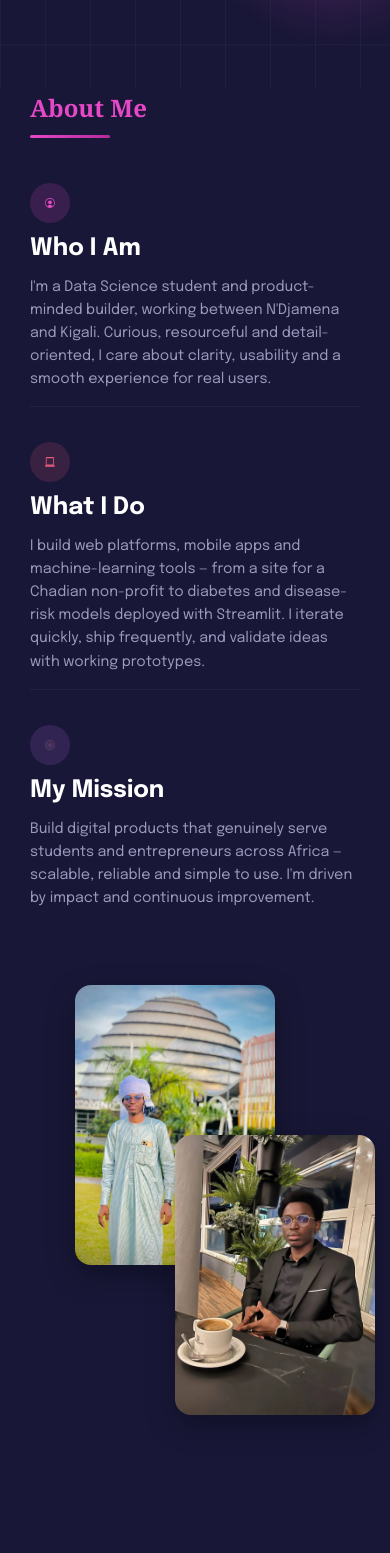
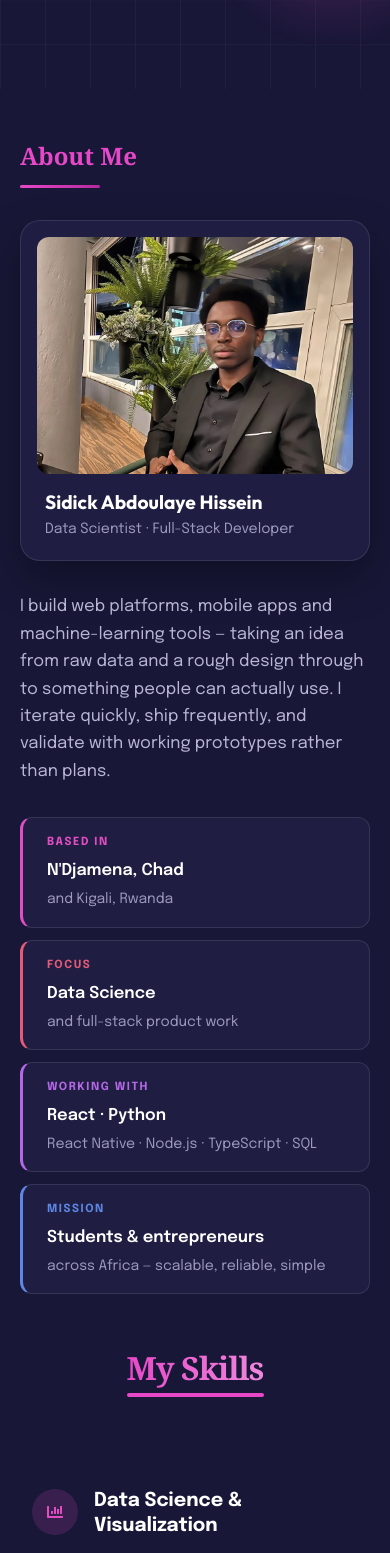
Before and after one commit to sidicksino/SidickPortfolio, a React (Vite) app: page / in a window 390 px wide. Shown: the part 1080-2633 px from the top of the page. Built offline with nearby package versions, Linux system fonts and the light colour scheme; a web font is replaced by a local one.

Commit message:
Redesign About section with animated portrait card and structured information tiles

```diff
--- a/src/components/about/About.css
+++ b/src/components/about/About.css
@@ -1,78 +1,36 @@
 /* Design tokens live in src/index.css — the single source of truth.
-   This file's duplicate :root block was removed 2026-09-07.
-   Do not redeclare tokens here. */
+   Do not redeclare tokens here.
+
+   Rewritten 2026-09-08. The previous layout was two overlapping photos beside
+   three stacked paragraphs — a visitor had to read all three to learn where
+   Sidick is, what he works on, or what he builds with. The fact tiles put that
+   in view at a glance; the paragraph carries the voice.
+
+   Section width follows the rest of the page: 80px gutters, not a narrow
+   centred column — that was the mistake in the previous pass. */
 
 .about {
-  padding: 120px 80px;
+  padding: var(--s-9) 80px;
   background: var(--background);
   color: var(--text);
   position: relative;
 }
 
-.about-container {
+/* ===== Heading ===== */
+.about-head {
   max-width: 1400px;
-  margin: 0 auto;
-  display: flex;
-  justify-content: space-between;
-  align-items: flex-start;
-  /* A 50/50 split. The photo block sits at the left of its half, which leaves
-     air before the text — that breathing room is intentional, and it's what
-     lets the section span the page rather than sitting in a narrow centred
-     column. Sizing the column to its contents instead pulled everything in
-     and left large outer margins. */
-  gap: 80px;
-}
-
-/* Images */
-.about-images {
-  flex: 1;
-  display: flex;
-  flex-direction: column;
-  gap: 20px;
-  position: relative;
-  overflow: visible;
-}
-
-.about-img1,
-.about-img2 {
-  width: 250px;
-  height: 350px;
-  border-radius: 16px;
-  object-fit: cover;
-  box-shadow: 0 10px 30px rgba(0, 0, 0, 0.3);
-  transition: transform 0.4s ease;
-}
-
-.about-img1:hover,
-.about-img2:hover {
-  transform: scale(1.05);
-  box-shadow: 0 15px 40px rgba(0, 0, 0, 0.4);
-}
-
-.about-img2 {
-  width: 250px;
-  height: 350px;
-  position: relative;
-  z-index: 1;
-  top: -150px;
-  left: 150px;
-}
-
-/* Contenu */
-.about-content {
-  flex: 1;
-  min-width: 400px;
+  margin: 0 auto var(--s-8);
 }
 
 .section-title {
-  font-size: 2.5rem;
+  font-family: var(--font-display);
+  font-size: clamp(2rem, 5vw, 3rem);
+  font-weight: 900;
   color: var(--accent-text);
-  margin-bottom: 30px;
-  text-align: left;
+  margin: 0;
+  padding-bottom: var(--s-3);
   position: relative;
-  padding-bottom: 10px;
-  font-family: var(--font-display);
-  font-weight: 900;
+  display: inline-block;
 }
 
 .section-title::after {
@@ -82,189 +40,197 @@
   left: 0;
   width: 80px;
   height: 3px;
-  background: linear-gradient(90deg, var(--primary), var(--primary-dark));
+  background: linear-gradient(90deg, var(--accent), var(--accent-strong));
   border-radius: 2px;
 }
 
-/* Items */
-.about-item {
-  display: flex;
-  align-items: flex-start;
-  gap: 20px;
-  margin-bottom: 20px;
-  padding: 15px 0;
-  border-bottom: 1px solid rgba(255, 255, 255, 0.05);
+/* ===== Layout ===== */
+.about-container {
+  max-width: 1400px;
+  margin: 0 auto;
+  display: grid;
+  grid-template-columns: 360px 1fr;
+  gap: var(--s-7);
+  align-items: start;
 }
 
-.about-item:last-child {
-  border-bottom: none;
-}
-/* One rule, hue supplied per item as --icon-color (see About.jsx) from the
-   shared --fam-* family. Previously three near-identical rules in three
-   unrelated hues, with those same hues also hard-coded into the SVG `fill`
-   attributes — so changing the CSS alone did nothing. The SVGs now use
-   fill="currentColor" and inherit from here. */
-.icon-circle {
-  padding: 15px;
-  border-radius: 50%;
-  display: flex;
-  align-items: center;
-  justify-content: center;
-  color: var(--icon-color, var(--accent));
-  background: var(--accent-subtle);
-  background: color-mix(
-    in srgb,
-    var(--icon-color, var(--accent)) 16%,
-    transparent
-  );
-  transition: all 0.3s ease;
+/* ===== Portrait card ===== */
+.about-card {
+  margin: 0;
+  background: var(--surface);
+  border: 1px solid var(--border);
+  border-radius: var(--radius-lg);
+  padding: var(--s-4);
+  box-shadow: 0 18px 44px var(--shadow);
+  transition: transform 0.35s ease, border-color 0.35s ease;
 }
 
-.icon-circle:hover {
-  background: color-mix(
-    in srgb,
-    var(--icon-color, var(--accent)) 30%,
-    transparent
-  );
-  transform: scale(1.1);
+.about-card:hover {
+  transform: translateY(-4px);
+  border-color: var(--accent-text);
 }
 
-.text-block h3 {
-  font-size: clamp(1.2rem, 4vw, 1.8rem);
-  margin: 0 0 12px 0;
-  color: var(--text);
-  font-weight: 700;
-  font-family: var(--font-body);
-  line-height: 1.3;
-  max-width: 100%;
-  overflow-wrap: break-word;
+.about-card img {
+  width: 100%;
+  aspect-ratio: 1;
+  object-fit: cover;
+  /* Keeps his face in frame on a square crop of a portrait photo */
+  object-position: center 20%;
+  border-radius: var(--radius);
+  display: block;
 }
 
-.text-block p {
-  font-size: clamp(0.9rem, 2.5vw, 1.1rem);
-  line-height: 1.6;
-  color: var(--text-muted);
-  margin: 0;
-  overflow-wrap: break-word;
-  word-wrap: break-word;
+.about-card figcaption {
+  display: flex;
+  flex-direction: column;
+  gap: var(--s-1);
+  padding: var(--s-4) var(--s-2) var(--s-1);
 }
 
-/* Responsive */
-@media (max-width: 1200px) {
+.about-card-name {
+  font-family: var(--font-logo);
+  font-weight: 700;
+  font-size: 1.2rem;
+  color: var(--text);
+  line-height: 1.25;
+}
+
+.about-card-role {
+  font-size: 0.88rem;
+  color: var(--text-muted);
+}
+
+/* ===== Lead paragraph ===== */
+.about-lead {
+  font-size: 1.15rem;
+  line-height: 1.65;
+  color: var(--text-2);
+  margin: 0 0 var(--s-6);
+  max-width: 62ch;
+}
+
+/* ===== Fact tiles ===== */
+.about-tiles {
+  display: grid;
+  /* Fixed 2x2, not auto-fit: auto-fit packed three across and left the fourth
+     tile stranded on its own row. */
+  grid-template-columns: repeat(2, 1fr);
+  gap: var(--s-4);
+  list-style: none;
+  margin: 0;
+  padding: 0;
+}
+
+.about-tile {
+  display: flex;
+  flex-direction: column;
+  gap: var(--s-2);
+  background: var(--surface);
+  border: 1px solid var(--border);
+  /* The hue lives on the left edge only — enough to tell the tiles apart
+     without four coloured blocks competing with the rest of the page. */
+  border-left: 3px solid var(--tile-color, var(--accent));
+  border-radius: var(--radius);
+  padding: var(--s-4) var(--s-5);
+  transition: transform 0.3s ease, background 0.3s ease;
+}
+
+.about-tile:hover {
+  transform: translateY(-3px);
+  background: var(--elevated);
+}
+
+.about-tile-label {
+  font-size: 0.7rem;
+  font-weight: 700;
+  letter-spacing: 0.14em;
+  text-transform: uppercase;
+  color: var(--tile-color, var(--accent));
+}
+
+.about-tile-value {
+  font-size: 1.02rem;
+  font-weight: 600;
+  color: var(--text);
+  line-height: 1.3;
+}
+
+.about-tile-sub {
+  font-size: 0.88rem;
+  line-height: 1.5;
+  color: var(--text-muted);
+}
+
+@media (prefers-reduced-motion: reduce) {
+  .about-card,
+  .about-tile {
+    transition: none;
+  }
+
+  .about-card:hover,
+  .about-tile:hover {
+    transform: none;
+  }
+}
+
+/* ===== Responsive ===== */
+@media (max-width: 1100px) {
+  .about-container {
+    grid-template-columns: 300px 1fr;
+    gap: var(--s-6);
+  }
+
+  .about-tiles {
+    grid-template-columns: 1fr;
+  }
+}
+
+@media (max-width: 900px) {
+  /* Room for two again once the card sits above the text */
+  .about-tiles {
+    grid-template-columns: repeat(2, 1fr);
+  }
+}
+
+@media (max-width: 900px) {
   .about {
-    padding: 100px 60px;
+    padding: var(--s-8) 40px;
   }
 
   .about-container {
-    flex-direction: column;
-    gap: 60px;
+    /* Card above the text once there isn't room to sit beside it */
+    grid-template-columns: 1fr;
+    gap: var(--s-6);
   }
 
-  .about-images {
-    order: 2;
+  .about-card {
+    max-width: 340px;
   }
 
-  .about-content {
-    order: 1;
+  .about-card img {
+    aspect-ratio: 4 / 3;
   }
 }
 
-@media (max-width: 992px) {
+@media (max-width: 600px) {
   .about {
-    padding: 80px 40px;
+    padding: var(--s-7) 20px;
   }
 
-  .about-img1,
-  .about-img2 {
-    width: 280px;
-    height: 380px;
+  .about-head {
+    margin-bottom: var(--s-6);
   }
 
-  .about-img2 {
-    width: 280px;
-    height: 380px;
-    top: -150px;
+  .about-card {
+    max-width: none;
   }
 
-  .about-images {
-    right: 20px;
-    align-self: center;
+  .about-lead {
+    font-size: 1.04rem;
   }
 
-  .section-title {
-    font-size: 2.2rem;
+  .about-tiles {
+    grid-template-columns: 1fr;
+    gap: var(--s-3);
   }
 }
-
-@media (max-width: 768px) {
-  .about {
-    padding: 0px 20px;
-  }
-
-  .about-img1,
-  .about-img2 {
-    width: 200px;
-    height: 280px;
-  }
-  .about-images {
-    right: 20px;
-    align-self: center;
-  }
-
-  .about-content {
-    width: 100%;
-    min-width: auto;
-    padding: 0 10px;
-  }
-
-  .about-img2 {
-    width: 200px;
-    height: 280px;
-    top: -150px;
-    left: 100px;
-  }
-
-  .section-title {
-    font-size: 2rem;
-  }
-
-  .about-item {
-    flex-direction: column;
-    align-items: flex-start;
-    gap: 12px;
-  }
-
-  .icon-circle {
-    width: 40px;
-    height: 40px;
-  }
-
-  .text-block h3 {
-    font-size: 1.5rem;
-  }
-
-  .text-block p {
-    font-size: 0.9rem;
-  }
-}
-
-@media (max-width: 576px) {
-  .about {
-    padding: 0px 20px;
-  }
-
-  .about-container {
-    gap: 40px;
-  }
-  .about-images {
-    right: 20px;
-    align-self: center;
-  }
-  .about-item {
-    gap: 10px;
-  }
-
-  .text-block p {
-    font-size: 0.9rem;
-  }
-}
--- a/src/components/about/About.jsx
+++ b/src/components/about/About.jsx
@@ -1,146 +1,83 @@
+import { motion } from "framer-motion";
+import { useTranslation } from "react-i18next";
 import "./About.css";
-import { useTranslation } from 'react-i18next';
-import photo1 from "../../assets/SI1.webp";
-/* Was phote5.webp — the same photo the hero cut-out was generated from, so a
-   visitor met the same person, outfit and pose twice in one scroll. */
-import photo2 from "../../assets/sidick1.webp";
-import { motion } from "framer-motion";
+
+import portrait from "../../assets/sidick1.webp";
+
+/* Fact tiles. Each takes a hue from the shared --fam-* family already used by
+   the project cards and the Skills icons, so this section belongs to the same
+   system rather than introducing new colour. */
+const TILES = [
+  { id: "Location", color: "var(--fam-1)" },
+  { id: "Focus", color: "var(--fam-2)" },
+  { id: "Stack", color: "var(--fam-3)" },
+  { id: "Mission", color: "var(--fam-4)" },
+];
 
 const About = () => {
   const { t } = useTranslation();
 
   return (
     <section className="about" id="about">
+      <motion.div
+        className="about-head"
+        initial={{ opacity: 0, y: 20 }}
+        whileInView={{ opacity: 1, y: 0 }}
+        viewport={{ once: true, amount: 0.4 }}
+        transition={{ duration: 0.5 }}
+      >
+        <h2 className="section-title">{t("about.title")}</h2>
+      </motion.div>
+
       <div className="about-container">
-        <div className="about-images">
-          <motion.img
-            initial={{ opacity: 0, translateX: "-50%" }}
-            whileInView={{ opacity: 1, translateX: 0 }}
-            transition={{ duration: 1 }}
-          src={photo1} alt="Sidick working" className="about-img1" loading="lazy" />
-          <motion.img
-            initial={{ opacity: 0, translateY: "50%" }}
-            whileInView={{ opacity: 1, translateY: 0 }}
-            transition={{ duration: 1 }}
-           src={photo2} alt="Sidick coding" className="about-img2" loading="lazy" />
-        </div>
+        <motion.figure
+          className="about-card"
+          initial={{ opacity: 0, x: -28 }}
+          whileInView={{ opacity: 1, x: 0 }}
+          viewport={{ once: true, amount: 0.3 }}
+          transition={{ duration: 0.55 }}
+        >
+          <img src={portrait} alt="Sidick Abdoulaye Hissein" loading="lazy" />
+          <figcaption>
+            <span className="about-card-name">Sidick Abdoulaye Hissein</span>
+            <span className="about-card-role">{t("about.eyebrow")}</span>
+          </figcaption>
+        </motion.figure>
 
-        <div className="about-content">
-          <motion.h2
-            initial={{ opacity: 0, translateX: "50%" }}
-            whileInView={{ opacity: 1, translateX: 0 }}
-            transition={{ duration: 1 }}
-            className="section-title"
+        <div className="about-body">
+          <motion.p
+            className="about-lead"
+            initial={{ opacity: 0, y: 20 }}
+            whileInView={{ opacity: 1, y: 0 }}
+            viewport={{ once: true, amount: 0.3 }}
+            transition={{ duration: 0.55 }}
           >
-            {t('about.title')}
-          </motion.h2>
-          <div className="about-item">
-            <div className="icon-circle"
-              style={{ "--icon-color": "var(--fam-1)" }}>
-              <svg
-                width="24"
-                height="24"
-                viewBox="0 0 51 51"
-                fill="none"
-                xmlns="http://www.w3.org/2000/svg"
+            {t("about.whatIDoText")}
+          </motion.p>
+
+          <ul className="about-tiles">
+            {TILES.map((tile, i) => (
+              <motion.li
+                key={tile.id}
+                className="about-tile"
+                style={{ "--tile-color": tile.color }}
+                initial={{ opacity: 0, y: 18 }}
+                whileInView={{ opacity: 1, y: 0 }}
+                viewport={{ once: true, amount: 0.3 }}
+                transition={{ duration: 0.45, delay: Math.min(i * 0.07, 0.28) }}
               >
-                <path
-                  d="M34.7595 22.2596C34.7595 27.4471 30.572 31.6346 25.3845 31.6346C20.197 31.6346 16.0095 27.4471 16.0095 22.2596C16.0095 17.0721 20.197 12.8846 25.3845 12.8846C30.572 12.8846 34.7595 17.0721 34.7595 22.2596Z"
-                  fill="currentColor"
-                />
-                <path
-                  fillRule="evenodd"
-                  clipRule="evenodd"
-                  d="M50.3845 25.3846C50.3845 39.1971 39.197 50.3846 25.3845 50.3846C11.572 50.3846 0.384521 39.1971 0.384521 25.3846C0.384521 11.5721 11.572 0.384644 25.3845 0.384644C39.197 0.384644 50.3845 11.5721 50.3845 25.3846ZM12.8845 43.3534C13.3845 42.5221 18.2283 34.7596 25.3533 34.7596C32.447 34.7596 37.322 42.5409 37.822 43.3534C40.7279 41.344 43.1021 38.6588 44.7406 35.5288C46.3791 32.3988 47.2328 28.9176 47.2283 25.3846C47.2283 13.2909 37.447 3.50964 25.3533 3.50964C13.2595 3.50964 3.47827 13.2909 3.47827 25.3846C3.47827 32.8221 7.19702 39.4159 12.8845 43.3534Z"
-                  fill="currentColor"
-                />
-              </svg>
-            </div>
-            <motion.div
-              initial={{ opacity: 0, scale: 0 }}
-              whileInView={{ opacity: 1, scale: 1 }}
-              transition={{ duration: 0.5 }}
-              className="text-block"
-            >
-              <h3>{t('about.whoIAm')}</h3>
-              <p>{t('about.whoIAmText')}</p>
-            </motion.div>
-          </div>
-
-          <div className="about-item">
-            <div className="icon-circle"
-              style={{ "--icon-color": "var(--fam-2)" }}>
-              <svg
-                width="24"
-                height="24"
-                viewBox="0 0 44 44"
-                fill="none"
-                xmlns="http://www.w3.org/2000/svg"
-              >
-                <path
-                  d="M36.1083 37.9137C38.0943 37.9137 39.7192 35.4764 39.7192 32.4975V5.41625C39.7192 2.43731 38.0943 0 36.1083 0H7.22167C5.23571 0 3.61083 2.43731 3.61083 5.41625V32.4975C3.61083 35.4764 5.23571 37.9137 7.22167 37.9137H0V43.33H43.33V37.9137H36.1083ZM7.22167 5.41625H36.1083V32.4975H7.22167V5.41625Z"
-                  fill="currentColor"
-                />
-              </svg>
-            </div>
-            <motion.div
-              initial={{ opacity: 0, scale: 0 }}
-              whileInView={{ opacity: 1, scale: 1 }}
-              transition={{ duration: 0.5 }}
-              className="text-block"
-            >
-              <h3>{t('about.whatIDo')}</h3>
-              <p>{t('about.whatIDoText')}</p>
-            </motion.div>
-          </div>
-
-          <div className="about-item">
-            <div className="icon-circle"
-              style={{ "--icon-color": "var(--fam-3)" }}>
-              <svg
-                width="24"
-                height="24"
-                viewBox="0 0 100 100"
-                fill="none"
-                xmlns="http://www.w3.org/2000/svg"
-              >
-                <circle
-                  cx="50"
-                  cy="50"
-                  r="48"
-                  stroke="#CE9178"
-                  strokeWidth="2"
-                  fill="none"
-                />
-                <circle
-                  cx="50"
-                  cy="50"
-                  r="32"
-                  stroke="#CE9178"
-                  strokeWidth="2"
-                  fill="none"
-                />
-                <circle
-                  cx="50"
-                  cy="50"
-                  r="16"
-                  stroke="#CE9178"
-                  strokeWidth="2"
-                  fill="none"
-                />
-                <circle cx="50" cy="50" r="6" fill="currentColor" />
-              </svg>
-            </div>
-            <motion.div
-              initial={{ opacity: 0, scale: 0 }}
-              whileInView={{ opacity: 1, scale: 1 }}
-              transition={{ duration: 0.5 }}
-              className="text-block"
-            >
-              <h3>{t('about.myMission')}</h3>
-              <p>{t('about.myMissionText')}</p>
-            </motion.div>
-          </div>
+                <span className="about-tile-label">
+                  {t(`about.tile${tile.id}Label`)}
+                </span>
+                <span className="about-tile-value">
+                  {t(`about.tile${tile.id}Value`)}
+                </span>
+                <span className="about-tile-sub">
+                  {t(`about.tile${tile.id}Sub`)}
+                </span>
+              </motion.li>
+            ))}
+          </ul>
         </div>
       </div>
     </section>
--- a/src/locales/en.json
+++ b/src/locales/en.json
@@ -34,11 +34,24 @@
     "whoIAm": "Who I Am",
     "whoIAmText": "I'm a Data Science student and product-minded builder, working between N'Djamena and Kigali. Curious, resourceful and detail-oriented, I care about clarity, usability and a smooth experience for real users.",
     "whatIDo": "What I Do",
-    "whatIDoText": "I build web platforms, mobile apps and machine-learning tools — from a site for a Chadian non-profit to diabetes and disease-risk models deployed with Streamlit. I iterate quickly, ship frequently, and validate ideas with working prototypes.",
+    "whatIDoText": "I build web platforms, mobile apps and machine-learning tools — taking an idea from raw data and a rough design through to something people can actually use. I iterate quickly, ship frequently, and validate with working prototypes rather than plans.",
     "myMission": "My Mission",
     "myMissionText": "Build digital products that genuinely serve students and entrepreneurs across Africa — scalable, reliable and simple to use. I'm driven by impact and continuous improvement.",
     "journey": "My Journey",
-    "values": "My Values"
+    "values": "My Values",
+    "eyebrow": "Data Scientist · Full-Stack Developer",
+    "tileLocationLabel": "Based in",
+    "tileLocationValue": "N'Djamena, Chad",
+    "tileLocationSub": "and Kigali, Rwanda",
+    "tileFocusLabel": "Focus",
+    "tileFocusValue": "Data Science",
+    "tileFocusSub": "and full-stack product work",
+    "tileStackLabel": "Working with",
+    "tileStackValue": "React · Python",
+    "tileStackSub": "React Native · Node.js · TypeScript · SQL",
+    "tileMissionLabel": "Mission",
+    "tileMissionValue": "Students & entrepreneurs",
+    "tileMissionSub": "across Africa — scalable, reliable, simple"
   },
   "cta": {
     "title": "Let's Work Together",
--- a/src/locales/fr.json
+++ b/src/locales/fr.json
@@ -34,11 +34,24 @@
     "whoIAm": "Qui Suis-Je",
     "whoIAmText": "Je suis étudiant en Data Science et créateur orienté produit, entre N'Djamena et Kigali. Curieux, ingénieux et soucieux du détail, j'attache de l'importance à la clarté, à l'utilisabilité et à une expérience fluide pour de vrais utilisateurs.",
     "whatIDo": "Ce Que Je Fais",
-    "whatIDoText": "Je conçois des plateformes web, des applications mobiles et des outils de machine learning — d'un site pour une association tchadienne à des modèles de prédiction du diabète et des risques de maladie déployés avec Streamlit. J'itère rapidement, je livre fréquemment et je valide les idées avec des prototypes fonctionnels.",
+    "whatIDoText": "Je conçois des plateformes web, des applications mobiles et des outils de machine learning — de la donnée brute et d'une maquette jusqu'à un produit réellement utilisable. J'itère rapidement, je livre fréquemment et je valide avec des prototypes fonctionnels plutôt qu'avec des plans.",
     "myMission": "Ma Mission",
     "myMissionText": "Construire des produits numériques réellement utiles aux étudiants et aux entrepreneurs en Afrique — évolutifs, fiables et simples à utiliser. Je suis motivé par l'impact et l'amélioration continue.",
     "journey": "Mon Parcours",
-    "values": "Mes Valeurs"
+    "values": "Mes Valeurs",
+    "eyebrow": "Data Scientist · Développeur Full-Stack",
+    "tileLocationLabel": "Basé à",
+    "tileLocationValue": "N'Djamena, Tchad",
+    "tileLocationSub": "et Kigali, Rwanda",
+    "tileFocusLabel": "Spécialité",
+    "tileFocusValue": "Data Science",
+    "tileFocusSub": "et développement produit full-stack",
+    "tileStackLabel": "Technologies",
+    "tileStackValue": "React · Python",
+    "tileStackSub": "React Native · Node.js · TypeScript · SQL",
+    "tileMissionLabel": "Mission",
+    "tileMissionValue": "Étudiants et entrepreneurs",
+    "tileMissionSub": "en Afrique — évolutif, fiable, simple"
   },
   "cta": {
     "title": "Travaillons ensemble",
```
Also changed, not shown: 1 other file (tests, documents, lock files or other folders).
